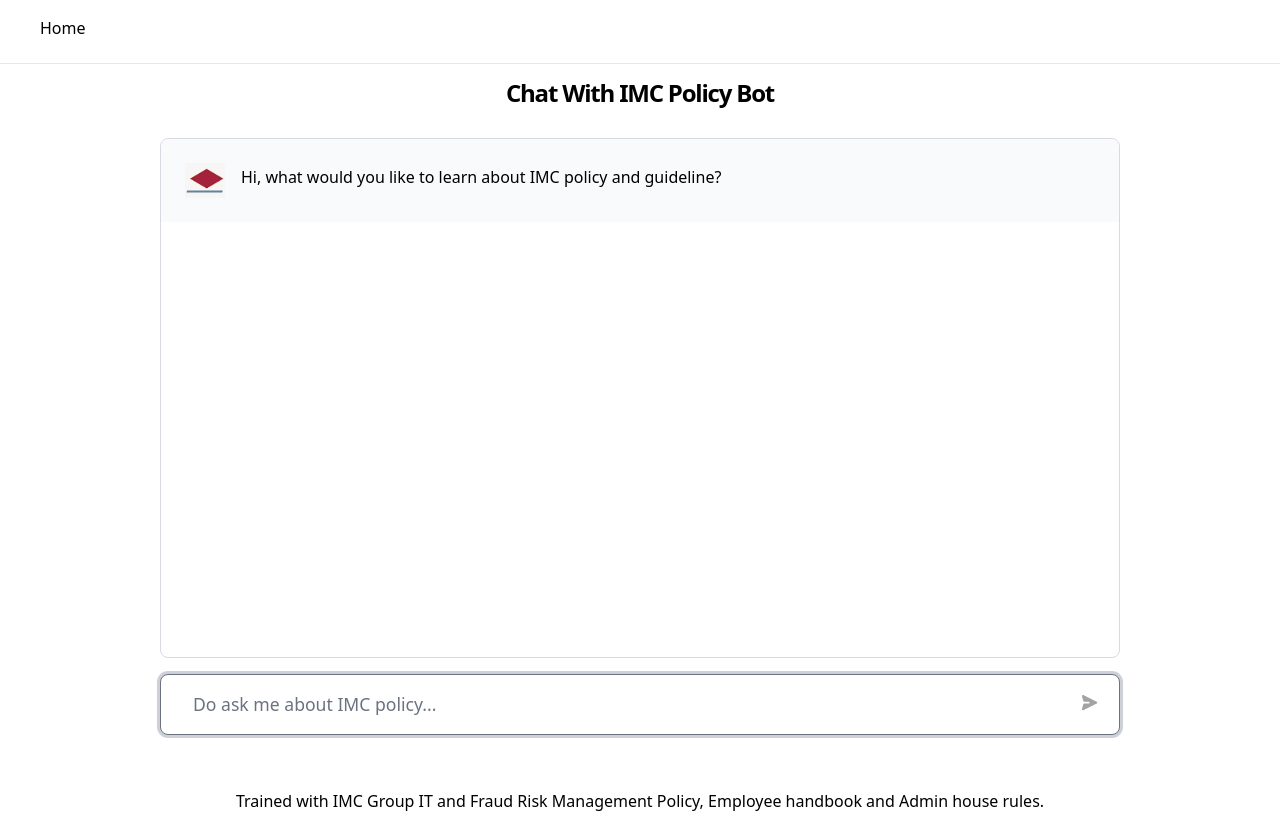
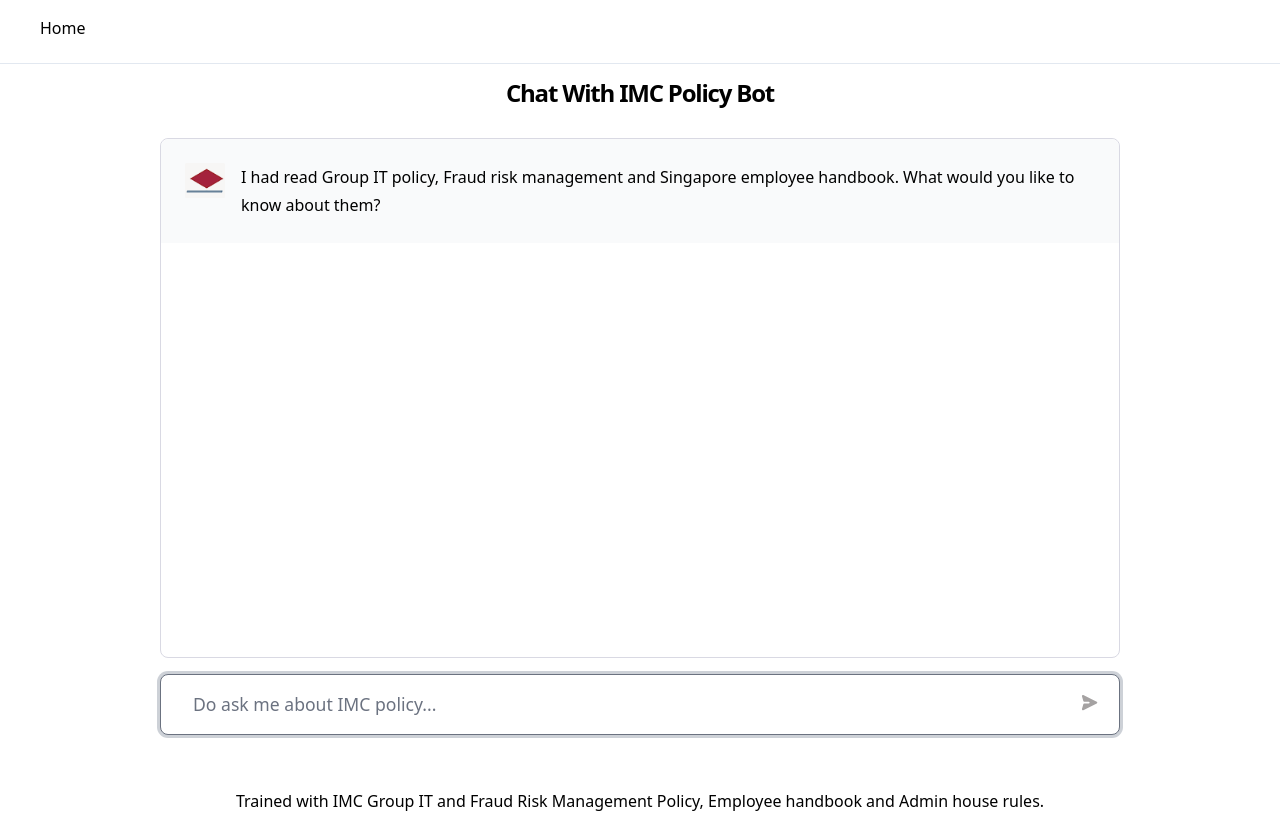
Before and after one commit to wailuen/openai_pdfquery, a Next.js app: page / in a window 1280 px wide. Built offline with nearby package versions, Linux system fonts and the light colour scheme.

Commit message:
Updated prompt

```diff
--- a/pages/index.tsx
+++ b/pages/index.tsx
@@ -26,7 +26,7 @@
     messages: [
       {
         message:
-          'Hi, what would you like to learn about IMC policy and guideline?',
+          'I had read Group IT policy, Fraud risk management and Singapore employee handbook. What would you like to know about them? ',
         type: 'apiMessage',
       },
     ],
```
